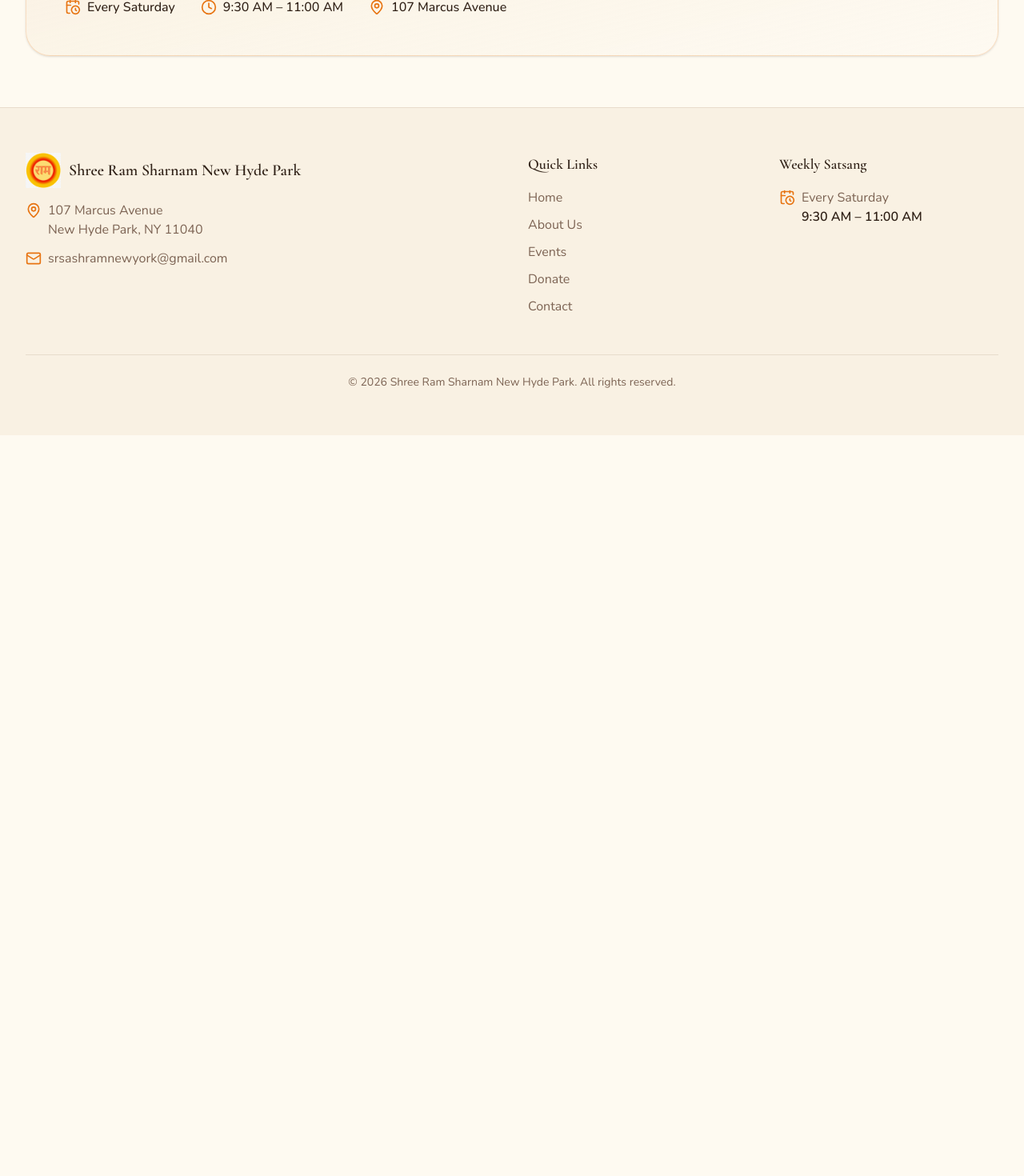
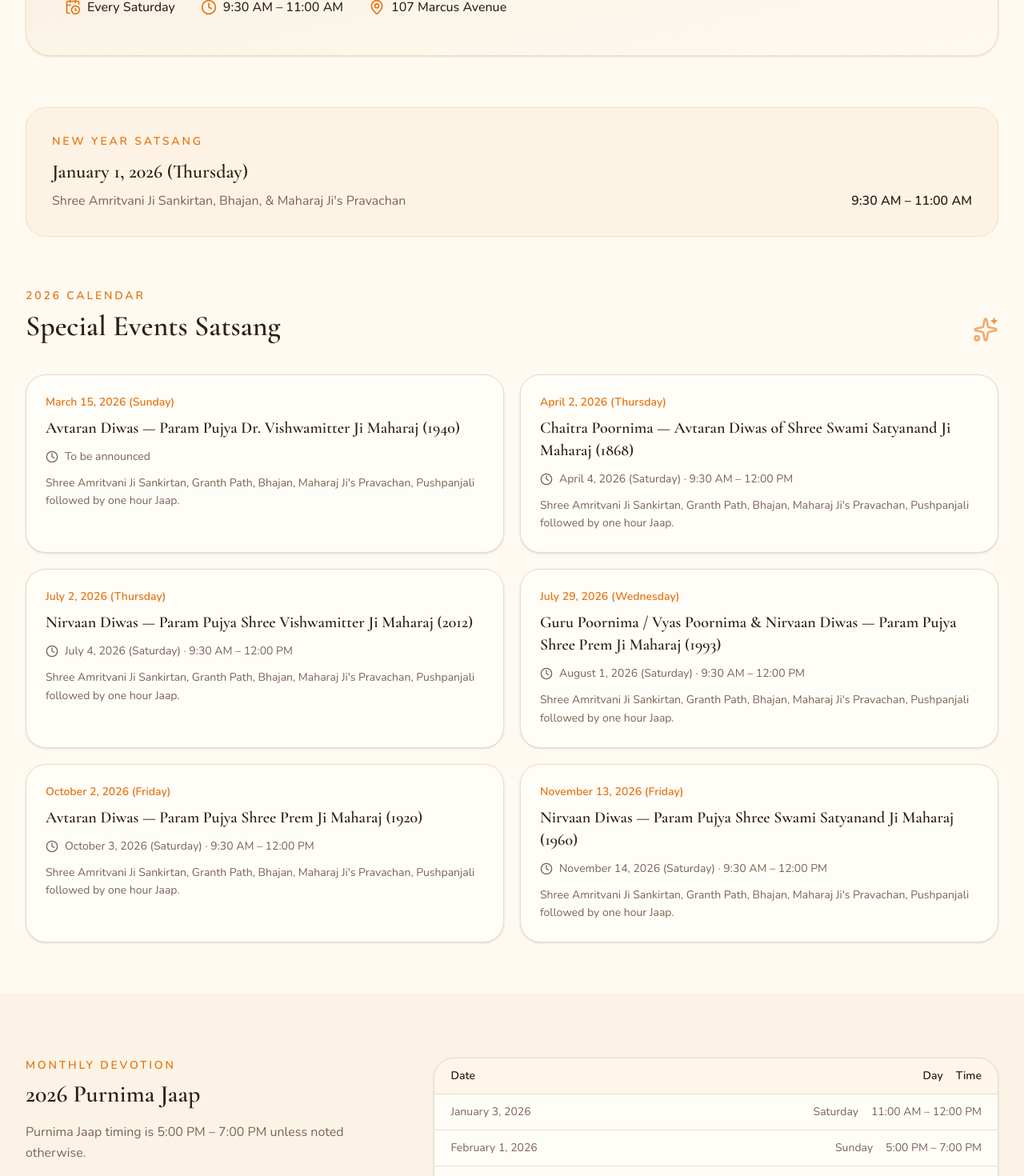
Before and after one commit to Abir123yaya/shree-ram-sharnam, a Next.js app: page /events in a window 1280 px wide. Shown: the part 700-2170 px from the top of the page at 80% size. Before the commit the page ends 1244 px from the top, so only its background shows below. Built offline with nearby package versions, Linux system fonts and the light colour scheme.

Commit message:
Add 2026 satsang calendar

```diff
--- a/app/events/page.tsx
+++ b/app/events/page.tsx
@@ -1,13 +1,13 @@
 import type { Metadata } from "next"
-import { CalendarClock, Clock, MapPin } from "lucide-react"
+import { CalendarClock, Clock, MapPin, Sparkles } from "lucide-react"
 import { PageHeader } from "@/components/page-header"
 import { CTAButton } from "@/components/cta-button"
-import { weeklyEvent, siteConfig } from "@/lib/site-config"
+import { satsangCalendar2026, weeklyEvent, siteConfig } from "@/lib/site-config"
 
 export const metadata: Metadata = {
   title: "Events",
   description:
-    "Join our weekly Saturday satsang and annual festival celebrations at Shree Ram Sharnam New Hyde Park.",
+    "Join weekly Saturday satsang, special events, and Purnima Jaap at Shree Ram Sharnam New Hyde Park in 2026.",
 }
 
 export default function EventsPage() {
@@ -58,6 +58,61 @@ export default function EventsPage() {
           </div>
         </div>
       </section>
+
+      <section className="mx-auto max-w-7xl px-4 pb-16 sm:px-6 lg:px-8">
+        <div className="rounded-2xl border border-primary/20 bg-primary/5 p-6 sm:p-8">
+          <p className="text-sm font-semibold uppercase tracking-[0.2em] text-primary">New Year Satsang</p>
+          <div className="mt-3 grid gap-4 sm:grid-cols-[1fr_auto] sm:items-end">
+            <div>
+              <h2 className="font-serif text-2xl font-semibold text-foreground">{satsangCalendar2026.newYear.date}</h2>
+              <p className="mt-2 text-muted-foreground">{satsangCalendar2026.newYear.details}</p>
+            </div>
+            <p className="font-semibold text-foreground">{satsangCalendar2026.newYear.time}</p>
+          </div>
+        </div>
+      </section>
+
+      <section className="mx-auto max-w-7xl px-4 pb-16 sm:px-6 lg:px-8">
+        <div className="mb-10 flex items-end justify-between gap-4">
+          <div>
+            <p className="text-sm font-semibold uppercase tracking-[0.2em] text-primary">2026 Calendar</p>
+            <h2 className="mt-2 font-serif text-3xl font-semibold text-foreground sm:text-4xl">Special Events Satsang</h2>
+          </div>
+          <Sparkles className="hidden size-8 text-primary/60 sm:block" aria-hidden="true" />
+        </div>
+        <div className="grid gap-5 md:grid-cols-2">
+          {satsangCalendar2026.specialEvents.map((event) => (
+            <article key={event.title} className="rounded-2xl border border-border bg-card p-6 shadow-sm">
+              <p className="text-sm font-semibold text-primary">{event.date}</p>
+              <h3 className="mt-2 font-serif text-xl font-semibold text-foreground">{event.title}</h3>
+              <p className="mt-3 flex items-center gap-2 text-sm text-muted-foreground"><Clock className="size-4" aria-hidden="true" />{event.time}</p>
+              <p className="mt-3 text-sm leading-relaxed text-muted-foreground">Shree Amritvani Ji Sankirtan, Granth Path, Bhajan, Maharaj Ji&apos;s Pravachan, Pushpanjali followed by one hour Jaap.</p>
+            </article>
+          ))}
+        </div>
+      </section>
+
+      <section className="bg-secondary/40 py-16 sm:py-20">
+        <div className="mx-auto max-w-7xl px-4 sm:px-6 lg:px-8">
+          <div className="grid gap-10 lg:grid-cols-[0.8fr_1.2fr] lg:items-start">
+            <div>
+              <p className="text-sm font-semibold uppercase tracking-[0.2em] text-primary">Monthly Devotion</p>
+              <h2 className="mt-2 font-serif text-3xl font-semibold text-foreground">2026 Purnima Jaap</h2>
+              <p className="mt-4 leading-relaxed text-muted-foreground">Purnima Jaap timing is 5:00 PM – 7:00 PM unless noted otherwise.</p>
+            </div>
+            <div className="overflow-hidden rounded-2xl border border-border bg-card shadow-sm">
+              <div className="grid grid-cols-[1fr_auto_auto] gap-4 border-b border-border bg-primary/5 px-5 py-3 text-sm font-semibold text-foreground">
+                <span>Date</span><span>Day</span><span>Time</span>
+              </div>
+              <div className="divide-y divide-border">
+                {satsangCalendar2026.purnimaJaap.map(([date, day, time]) => (
+                  <div key={date} className="grid grid-cols-[1fr_auto_auto] gap-4 px-5 py-3 text-sm text-muted-foreground"><span>{date}</span><span>{day}</span><span className="text-right">{time}</span></div>
+                ))}
+              </div>
+            </div>
+          </div>
+        </div>
+      </section>
     </>
   )
 }
--- a/lib/site-config.ts
+++ b/lib/site-config.ts
@@ -85,6 +85,66 @@ export const events = [
 ] as const
 
 
+export const satsangCalendar2026 = {
+  weekly: {
+    title: "Weekly Satsang",
+    schedule: "Every Saturday · 9:30 AM – 11:00 AM",
+    details: "Shree Amritvani Ji Sankirtan, Granth Path, Bhajans, & Maharaj Ji's Pravachan",
+  },
+  newYear: {
+    date: "January 1, 2026 (Thursday)",
+    time: "9:30 AM – 11:00 AM",
+    details: "Shree Amritvani Ji Sankirtan, Bhajan, & Maharaj Ji's Pravachan",
+  },
+  specialEvents: [
+    {
+      date: "March 15, 2026 (Sunday)",
+      title: "Avtaran Diwas — Param Pujya Dr. Vishwamitter Ji Maharaj (1940)",
+      time: "To be announced",
+    },
+    {
+      date: "April 2, 2026 (Thursday)",
+      title: "Chaitra Poornima — Avtaran Diwas of Shree Swami Satyanand Ji Maharaj (1868)",
+      time: "April 4, 2026 (Saturday) · 9:30 AM – 12:00 PM",
+    },
+    {
+      date: "July 2, 2026 (Thursday)",
+      title: "Nirvaan Diwas — Param Pujya Shree Vishwamitter Ji Maharaj (2012)",
+      time: "July 4, 2026 (Saturday) · 9:30 AM – 12:00 PM",
+    },
+    {
+      date: "July 29, 2026 (Wednesday)",
+      title: "Guru Poornima / Vyas Poornima & Nirvaan Diwas — Param Pujya Shree Prem Ji Maharaj (1993)",
+      time: "August 1, 2026 (Saturday) · 9:30 AM – 12:00 PM",
+    },
+    {
+      date: "October 2, 2026 (Friday)",
+      title: "Avtaran Diwas — Param Pujya Shree Prem Ji Maharaj (1920)",
+      time: "October 3, 2026 (Saturday) · 9:30 AM – 12:00 PM",
+    },
+    {
+      date: "November 13, 2026 (Friday)",
+      title: "Nirvaan Diwas — Param Pujya Shree Swami Satyanand Ji Maharaj (1960)",
+      time: "November 14, 2026 (Saturday) · 9:30 AM – 12:00 PM",
+    },
+  ],
+  purnimaJaap: [
+    ["January 3, 2026", "Saturday", "11:00 AM – 12:00 PM"],
+    ["February 1, 2026", "Sunday", "5:00 PM – 7:00 PM"],
+    ["March 3, 2026", "Tuesday", "5:00 PM – 7:00 PM"],
+    ["April 2, 2026", "Thursday", "5:00 PM – 7:00 PM"],
+    ["May 1, 2026", "Friday", "5:00 PM – 7:00 PM"],
+    ["May 30, 2026", "Saturday", "11:00 AM – 12:00 PM"],
+    ["June 29, 2026", "Monday", "5:00 PM – 7:00 PM"],
+    ["July 29, 2026", "Wednesday", "5:00 PM – 7:00 PM"],
+    ["August 28, 2026", "Friday", "5:00 PM – 7:00 PM"],
+    ["September 26, 2026", "Saturday", "11:00 AM – 12:00 PM"],
+    ["October 26, 2026", "Monday", "5:00 PM – 7:00 PM"],
+    ["November 24, 2026", "Tuesday", "5:00 PM – 7:00 PM"],
+    ["December 23, 2026", "Wednesday", "5:00 PM – 7:00 PM"],
+  ],
+} as const
+
 export const navLinks = [
   { label: "Home", href: "/" },
   { label: "About Us", href: "/about" },
```
